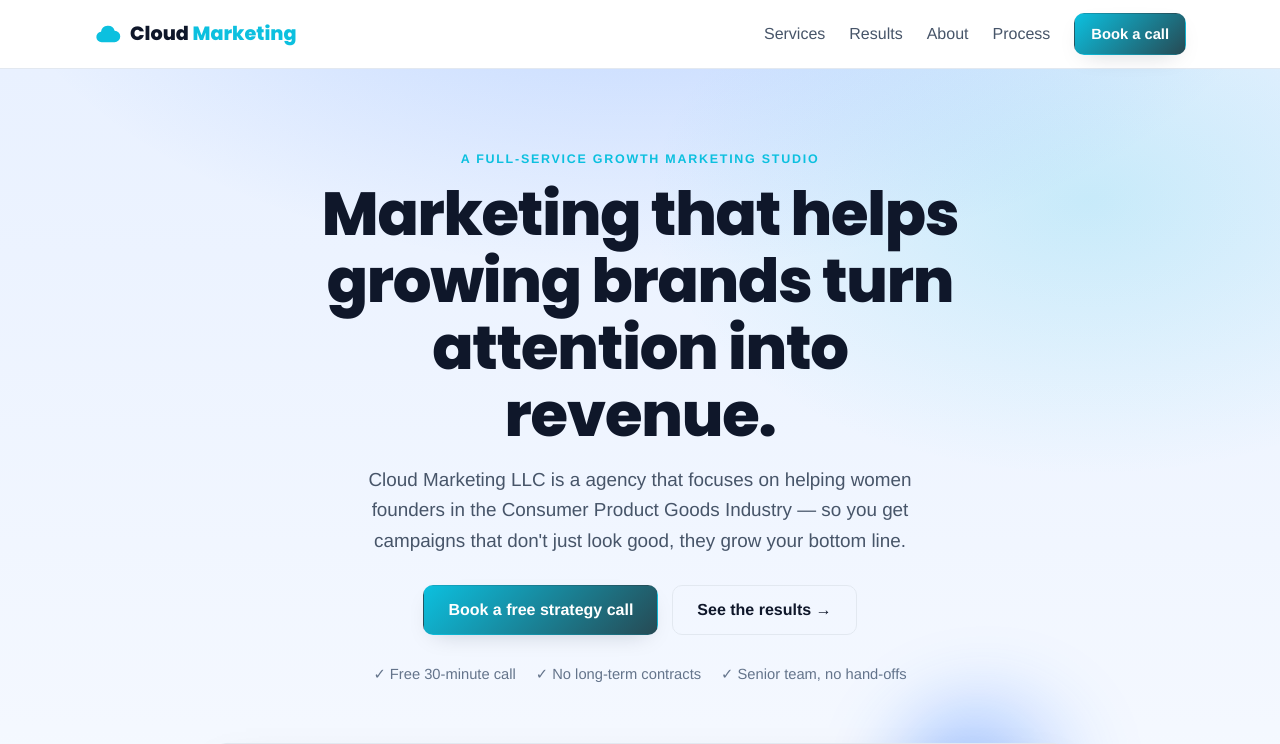
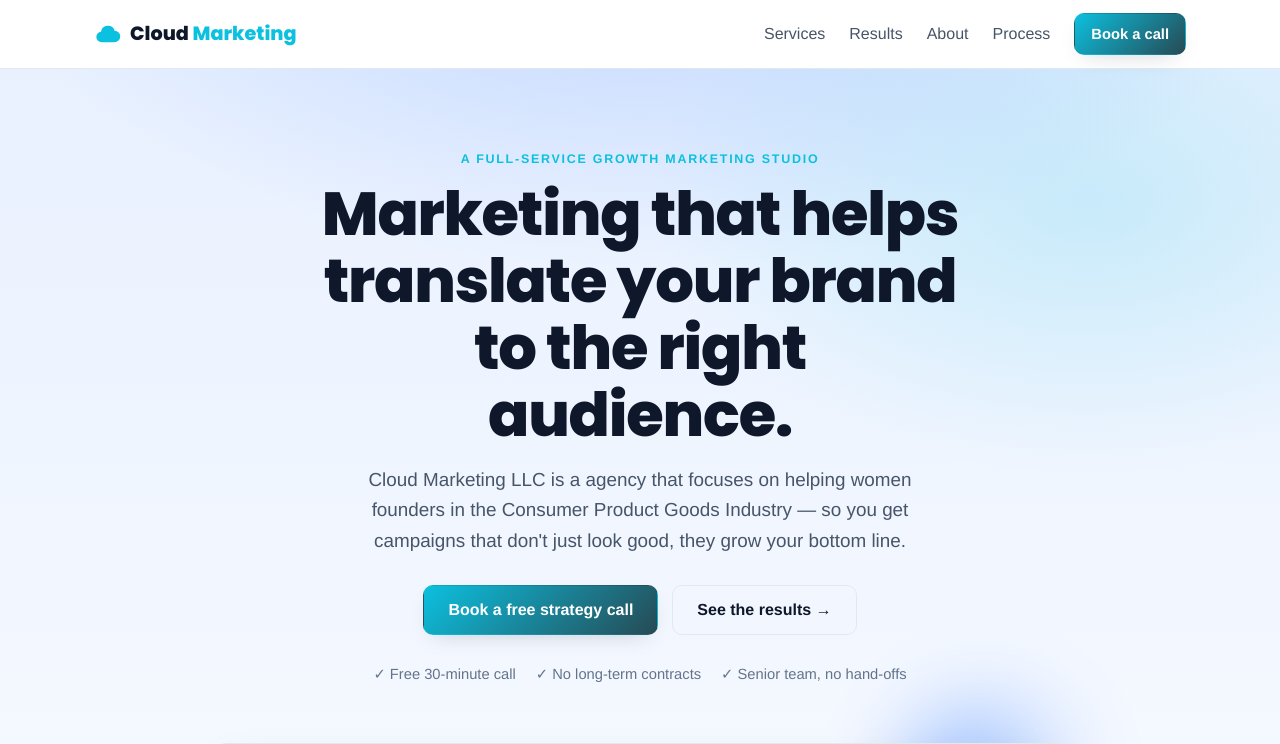
Before and after one commit to leslieap2026/Cloud-Marketing-Website, a Next.js app: page / in a window 1280 px wide. Shown: the top 744 px of the page. Built offline with nearby package versions, Linux system fonts and the light colour scheme.

Commit message:
Update Hero.tsx

```diff
--- a/components/Hero.tsx
+++ b/components/Hero.tsx
@@ -7,7 +7,7 @@ export default function Hero() {
           className="anim-up mx-auto mb-4 max-w-[16ch] text-[clamp(2.3rem,5.5vw,3.8rem)] font-extrabold leading-[1.1] tracking-[-0.02em]"
           style={{ animationDelay: "80ms" }}
         >
-          Marketing that helps growing brands turn attention into revenue.
+          Marketing that helps translate your brand to the right audience.
         </h1>
         <p
           className="anim-up mx-auto max-w-[54ch] text-[1.18rem] text-ink-soft"
```
